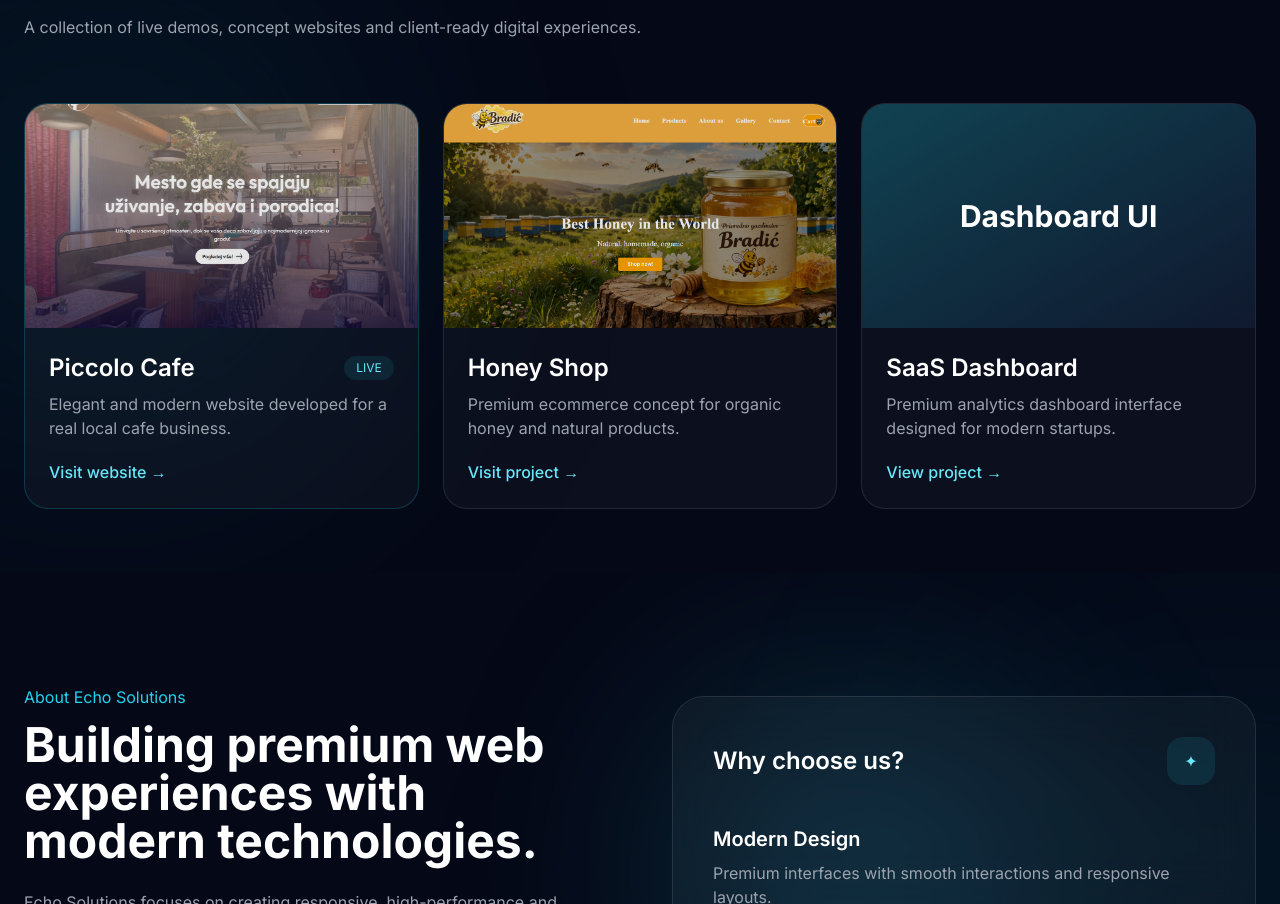
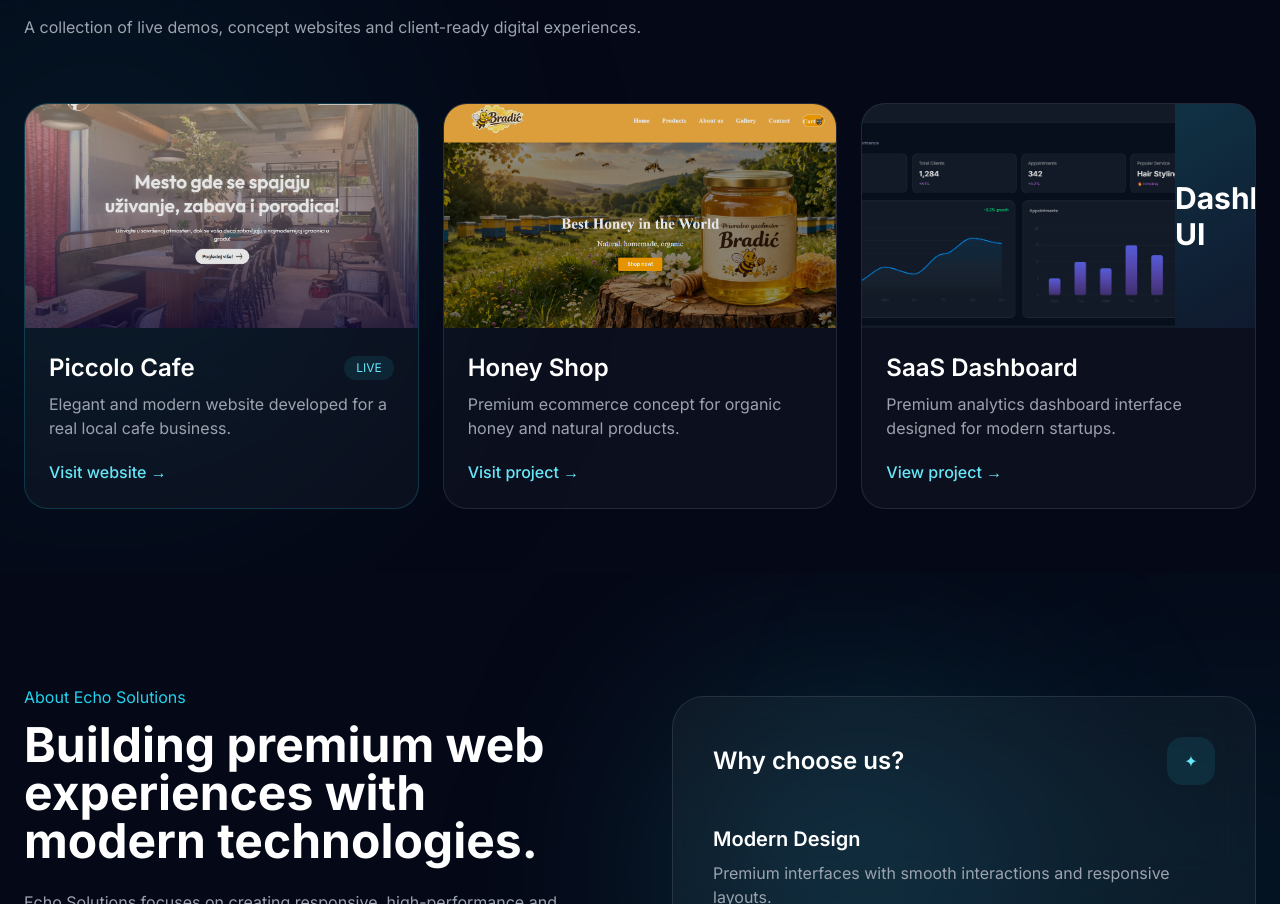
Before and after one commit to Brad1cLuka/Echo-Solutions, an Angular app: page / in a window 1280 px wide. Shown: the part 2078-2982 px from the top of the page. Built offline with nearby package versions, Linux system fonts and the light colour scheme.

Commit message:
saas project thumbnail

```diff
--- a/src/app/components/projects/projects.html
+++ b/src/app/components/projects/projects.html
@@ -110,6 +110,11 @@
 
         <div class="h-56 bg-gradient-to-br from-cyan-400/30 to-blue-500/10 flex items-center justify-center relative overflow-hidden">
 
+          <img
+            src="assets/images/beauty_thumbnail.png"
+            alt="SaaS Dashboard"
+            class="w-full h-full object-cover group-hover:scale-105 transition duration-500"
+          />
           <div class="absolute inset-0 bg-black/10 group-hover:bg-black/0 transition"></div>
 
           <span class="text-3xl font-bold z-10">
```
Also changed, not shown: src/assets/images/beauty_thumbnail.png (added).
